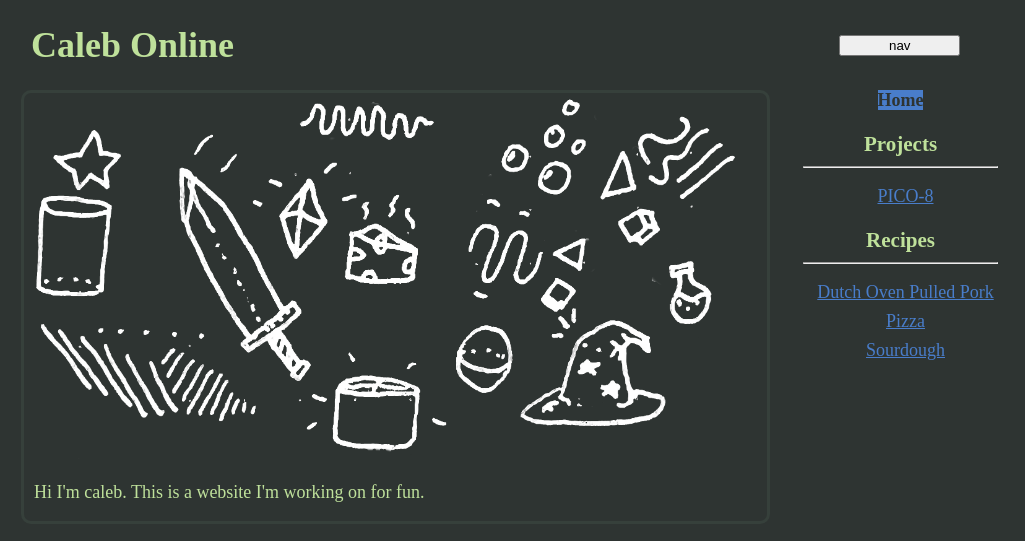
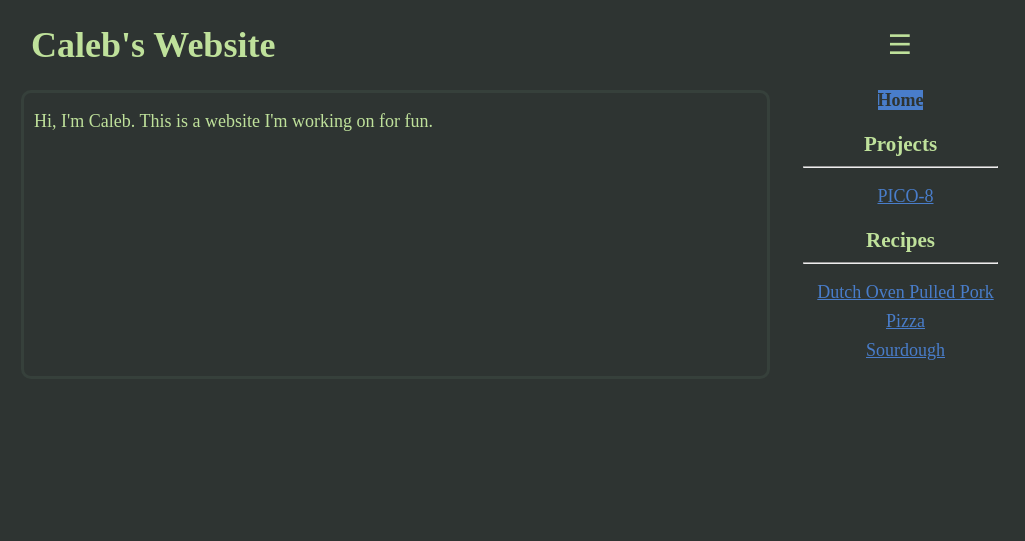
Before and after one commit to CalebHicks1/jekyll_website, a Jekyll site: the page built from index.html, in a window 1280 px wide. Shown: the top 541 px of the page, without its empty margins (119-1144 px from the left). Built offline with Jekyll 4.4.1, drawn with Linux system fonts in a browser that asks for light colours; some web fonts are replaced.

Commit message:
updated nav button

```diff
--- a/_layouts/content.html
+++ b/_layouts/content.html
@@ -24,7 +24,7 @@
         <!-- right column -->
         <div style="display:flex;flex:25%; padding-left:10px; align-items:center;justify-content: center;">
 
-            <button onclick="toggleSidePanel()" style="width:50%">nav</button>
+            <button onclick="toggleSidePanel()" style="width:50%; background-color:transparent;border:none;color:var(--fg-color);font-size:1.5em">☰</button>
         </div>
     </div>
     <div style="width: 100%; display:flex;">
--- a/index.html
+++ b/index.html
@@ -1,8 +1,10 @@
 ---
-title: Caleb Online
+title: Caleb's Website
 layout: content
 ---
+<!--
 <img src="/assets/images/sketch.png" style="width: 100%;">
+-->
 <p>
-    Hi I'm caleb. This is a website I'm working on for fun.
+    Hi, I'm Caleb. This is a website I'm working on for fun.
 </p>
```
